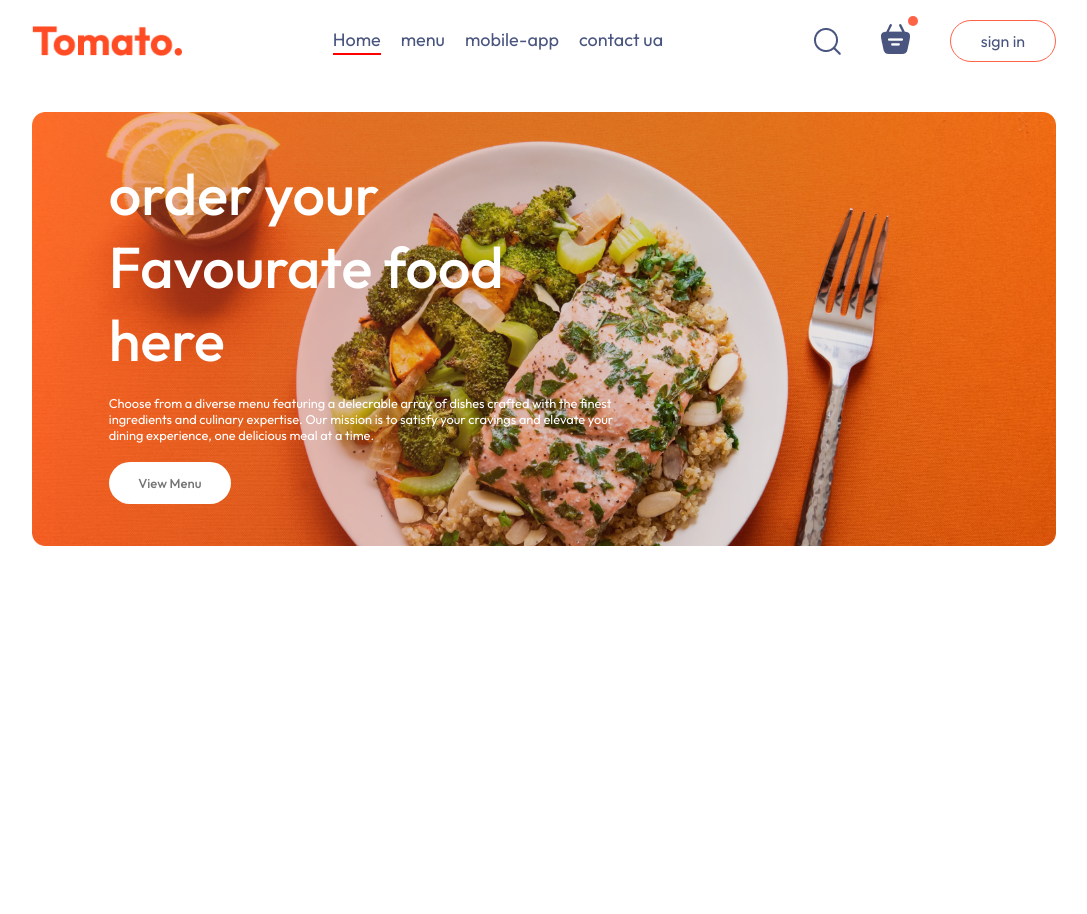
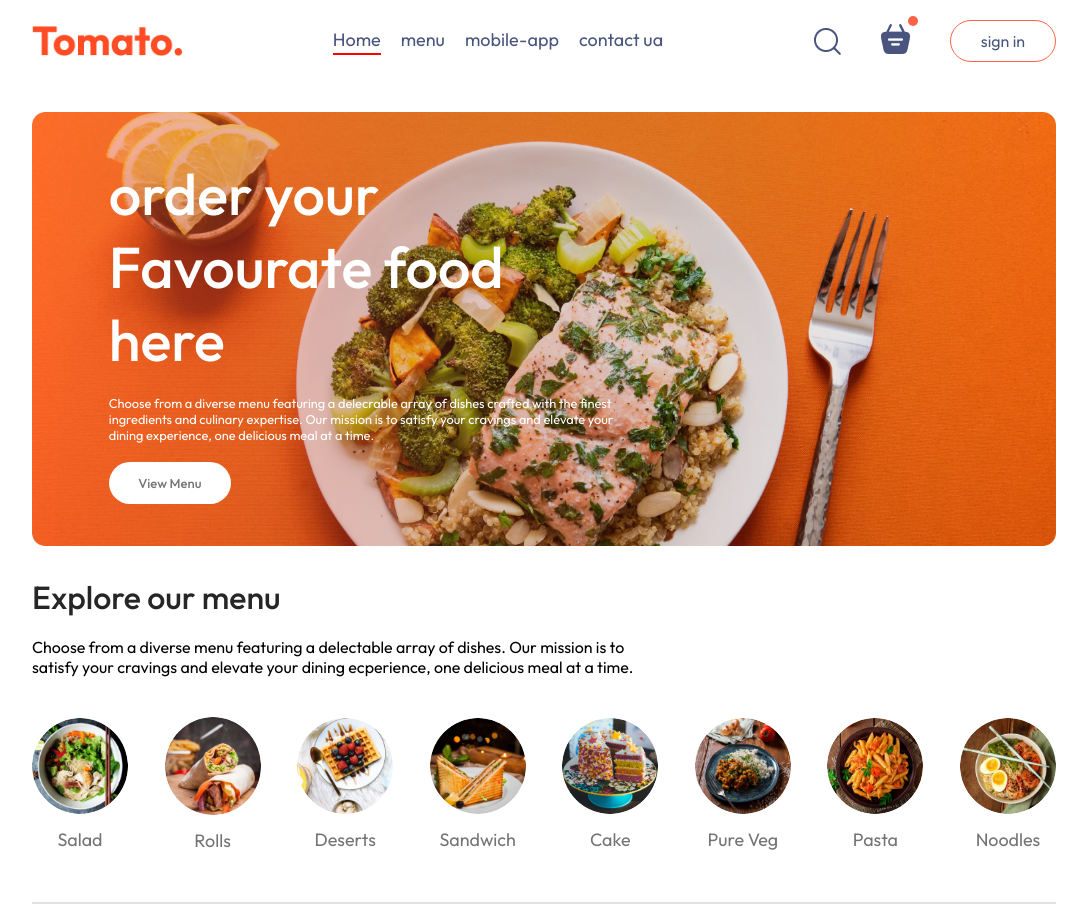
Before and after one commit to ankit6201/React.js-Projects, a React (Vite) app in the folder FoodDeleveryApp/frontend/: page / in a window 1280 px wide. Shown: the whole page, without its empty margins (96-1183 px from the left). Before the commit the page ends 800 px from the top, so only its background shows below. Built offline with nearby package versions, Linux system fonts and the light colour scheme.

Commit message:
Create menu item home page completed

```diff
--- /dev/null
+++ b/FoodDeleveryApp/frontend/src/Compoents/Exploremenu/ExploreMenu.css
@@ -0,0 +1,55 @@
+.explore-menu{
+    display: flex;
+    flex-direction: column;
+    gap: 20px;
+}
+.explore-menu h1{
+    color: #262626;
+    font-weight: 500;
+}
+.explore-menu-text{
+    max-width: 60%;
+    columns: #808080;
+}
+
+.explore-menu-list{
+    display: flex;
+    justify-content: space-between;
+    align-items: center;
+    gap: 30px;
+    text-align: center;
+    margin: 20px 0px;
+    overflow-x: scroll;
+}
+
+.explore-menu-list::-webkit-scrollbar{
+    display: none;
+}
+
+.explore-menu-list-item img{
+    width: 7.5vw;
+    min-width: 80px;
+    cursor: pointer;
+    border-radius: 50%;
+    transition: 0.2s;
+}
+
+.explore-menu-list-item p{
+    margin-top: 10px;
+    color: #747474;
+    font-size: max(1.4vw,16px);
+     cursor: pointer;
+}
+
+.explore-menu hr{
+   margin: 10px 0px;
+   height: 2px;
+   background-color: #e2e2e2;
+   border: none;
+}
+
+
+.explore-menu-list-item .active{
+    border: 4px solid tomato;
+    padding: 2px;
+}
--- /dev/null
+++ b/FoodDeleveryApp/frontend/src/Compoents/Exploremenu/ExploreMenu.jsx
@@ -0,0 +1,25 @@
+import React from 'react'
+import './ExploreMenu.css'
+import { menu_list } from '../../assets/assets'
+
+const ExploreMenu = ({category,setCategory}) => {
+  return (
+    <div className='explore-menu' id='explore-menu'>
+    <h1>Explore our menu</h1>
+    <p className='explore-menu-text'>Choose from a diverse menu featuring a delectable array of dishes. Our mission is to satisfy your cravings and elevate your dining ecperience, one delicious meal at a time.</p>
+      <div className="explore-menu-list">
+      {menu_list.map((item,index)=>{
+        return (
+            <div onClick={()=>setCategory(prev=>prev===item.menu_name?"All":item.menu_name)} key={index} className='explore-menu-list-item'>
+            <img className={category===item.menu_name?"active":""}  src={item.menu_image} alt="" />
+            <p>{item.menu_name }</p>
+            </div>
+        )
+      })}
+      </div>
+      <hr />
+    </div>
+  )
+}
+
+export default ExploreMenu
--- a/FoodDeleveryApp/frontend/src/pages/Home/Home.jsx
+++ b/FoodDeleveryApp/frontend/src/pages/Home/Home.jsx
@@ -1,11 +1,14 @@
-import React from 'react'
+import React, { useState } from 'react'
 import './Home.css'
 import Header from '../../Compoents/Header/Header'
+import ExploreMenu from '../../Compoents/Exploremenu/ExploreMenu'
 
 const Home = () => {
+    const [category,setCategory] = useState("All")
   return (
     <div>
-      <Header></Header>
+      <Header/>
+      <ExploreMenu category = {category} setCategory = {setCategory}/>
     </div>
   )
 }
```
